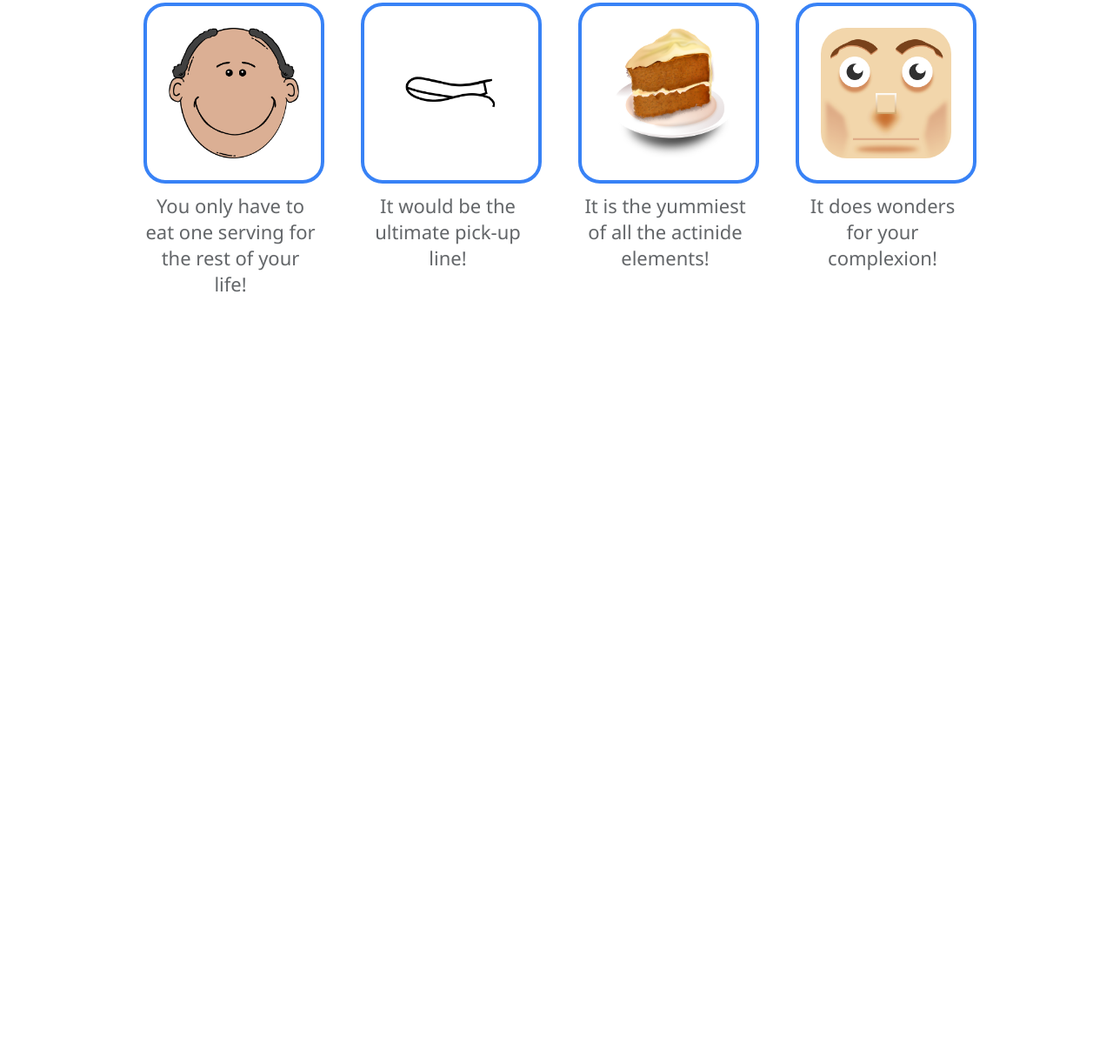
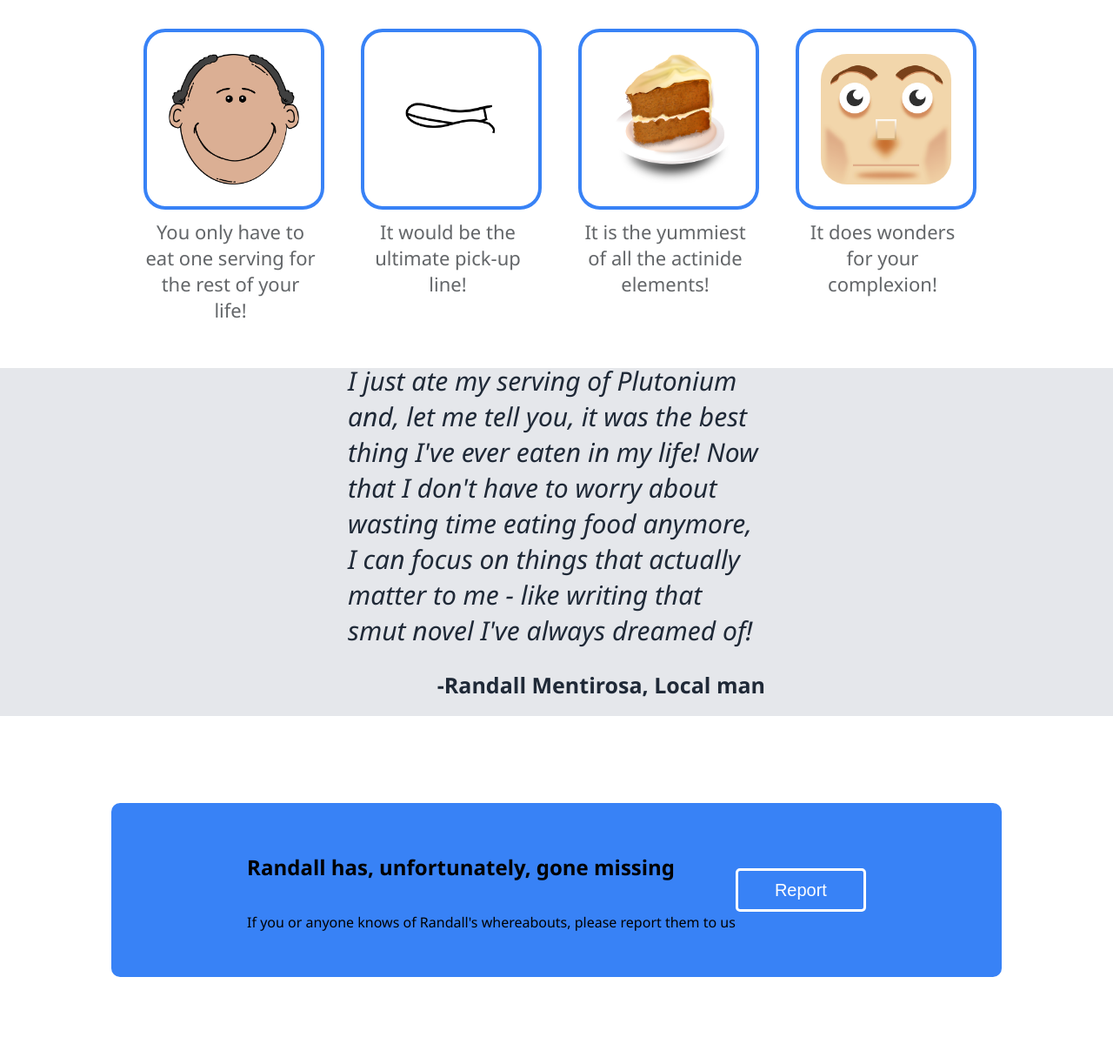
Before and after one commit to Geniye1/OdinProject-Flexbox-Project, a plain HTML site: page index.html in a window 1280 px wide. Shown: the part 670-1893 px from the top of the page at 87% size. Before the commit the page ends 1033 px from the top, so only its background shows below. Drawn offline with Linux system fonts and the light colour scheme.

Commit message:
Quote section partially implemented

```diff
--- a/index.css
+++ b/index.css
@@ -20,7 +20,6 @@ div {
     background-color: #1F2937;
 
     padding: 20px 20px 20px 20px;
-    gap: 70px;
 }
 
 .header-information-container {
@@ -51,8 +50,8 @@ div {
 }
 
 #header-logo {
-    width: 50px;
-    height: 50px;
+    width: 100px;
+    height: 100px;
 }
 
 #buy-button {
@@ -92,6 +91,8 @@ div {
     flex-direction: column;
     align-items: center;
     gap: 30px;
+
+    margin: 30px 0 30px 0;
 }
 
 .information-items {
@@ -132,3 +133,64 @@ div {
     width: 150px;
     height: 150px;
 }
+
+/* QUOTE */
+.quote-container {
+    height: 400px;
+    background-color: #E5E7EB;
+    text-align: left;
+    flex-direction: column;
+    justify-content: center;
+
+}
+
+#quote-text {
+    padding: 0 400px 0 400px;
+    margin: 0 0 0 0;
+    font-size: 30px;
+    font-style: italic;
+    font-weight: lighter;
+    color: #1F2937;
+}
+
+.quote-container #quote-credit {
+    text-align: right;
+    margin-right: 400px;
+    font-size: 25px;
+    color: #1F2937;
+    font-weight: 800;
+}
+
+/* CALL TO ACTION */
+.cta-container {
+    height: 400px;
+    justify-content: center;
+    align-items: center;
+}
+
+.cta-container-container {
+    width: 80%;
+    height: 50%;
+    background-color: #3882F6;
+    border-radius: 10px;
+    justify-content: center;
+    align-items: center;
+}
+
+.cta-text-container {
+    flex-direction: column;
+}
+
+#cta-header {
+
+}
+
+#report-button {
+    font-size: 20px;
+    color: white;
+    background-color: #3882F6;
+    width: 150px;
+    height: 50px;
+    border: 3px solid white;
+    border-radius: 5px;
+}
--- a/index.html
+++ b/index.html
@@ -20,11 +20,11 @@
         </div>
         <div class="header-information-container">
             <div class="header-text-container">
-                <h1 id="header-text">Plutonium: The superfood scientists
+                <h1 id="header-text">Plutonium: The superfood dietitians
                     <em>HATE!</em></h1>
                 <h2 id="header-subtext">The last food you will ever need to eat, Plutonium
                     can give you the boost you need to make it through
-                    the 27,000 years of you're life on Earth!
+                    the next 27,000 years of life on Earth!
                 </h2>
                 <button id="buy-button" onclick="window.location.href='https://www.luciteria.com/element-cubes/plutonium-for-sale'">Buy now!</button>
             </div>
@@ -60,8 +60,23 @@
             </div>
         </div>
     </div>
-    <div class="quote-container"></div>
-    <div class="cta-container"></div>
+    <div class="quote-container">
+        <p id="quote-text">
+            I just ate my serving of Plutonium and, let me tell you, it was the best thing I've ever eaten in my life!
+            Now that I don't have to worry about wasting time eating food anymore, I can focus on things that actually
+            matter to me - like writing that smut novel I've always dreamed of!
+        </p>
+        <p id="quote-credit">-Randall Mentirosa, Local man</p>
+    </div>
+    <div class="cta-container">
+        <div class="cta-container-container">
+            <div class="cta-text-container">
+                <h2 id="cta-header">Randall has, unfortunately, gone missing</h2>
+                <p id="cta-subtext">If you or anyone knows of Randall's whereabouts, please report them to us</p>
+            </div>
+            <button id="report-button" onclick="window.location.href='https://www.luciteria.com/element-cubes/plutonium-for-sale'">Report</button>
+        </div>
+    </div>
     <div class="footer-container"></div>
 </div>
 
```
